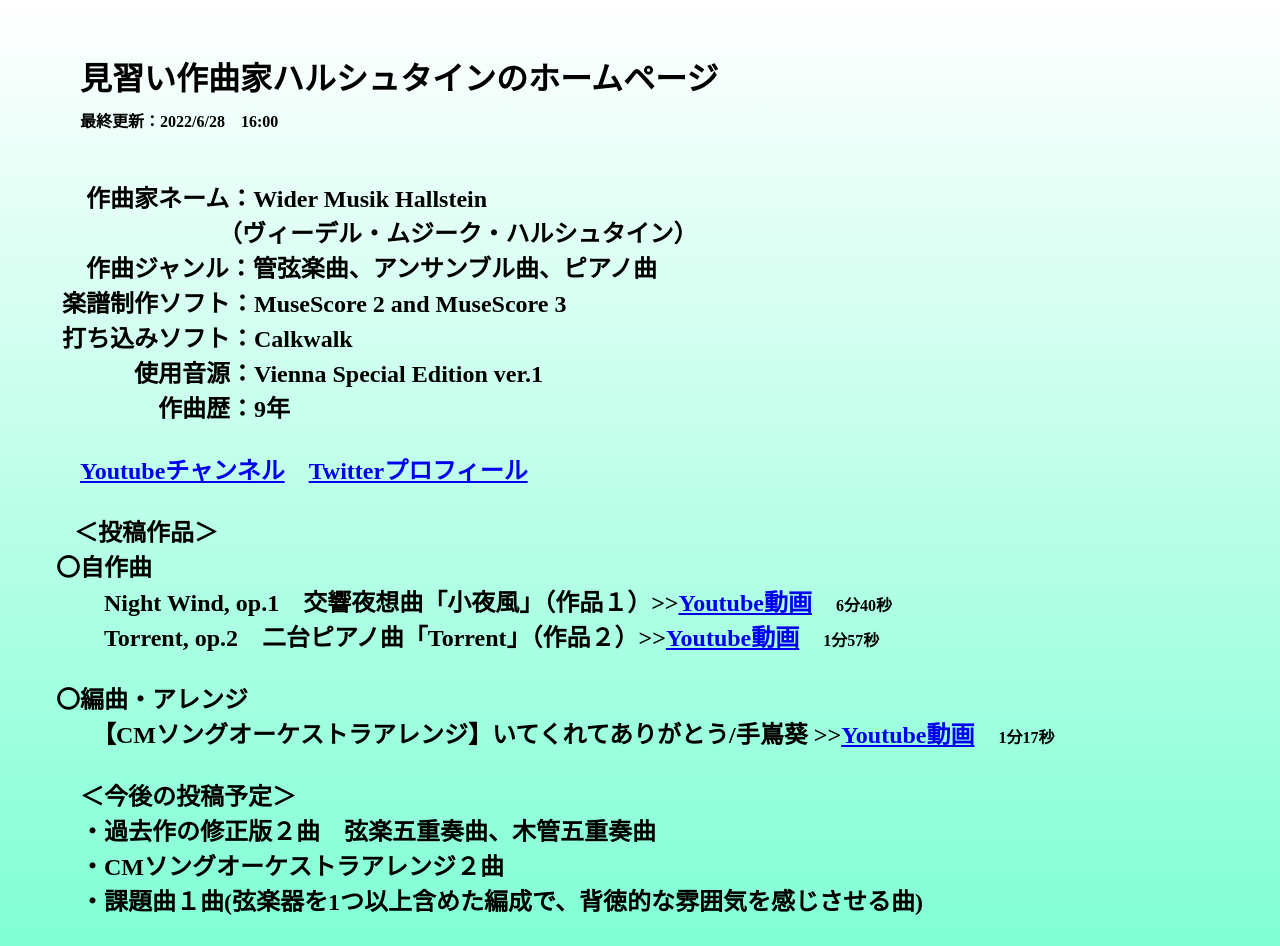
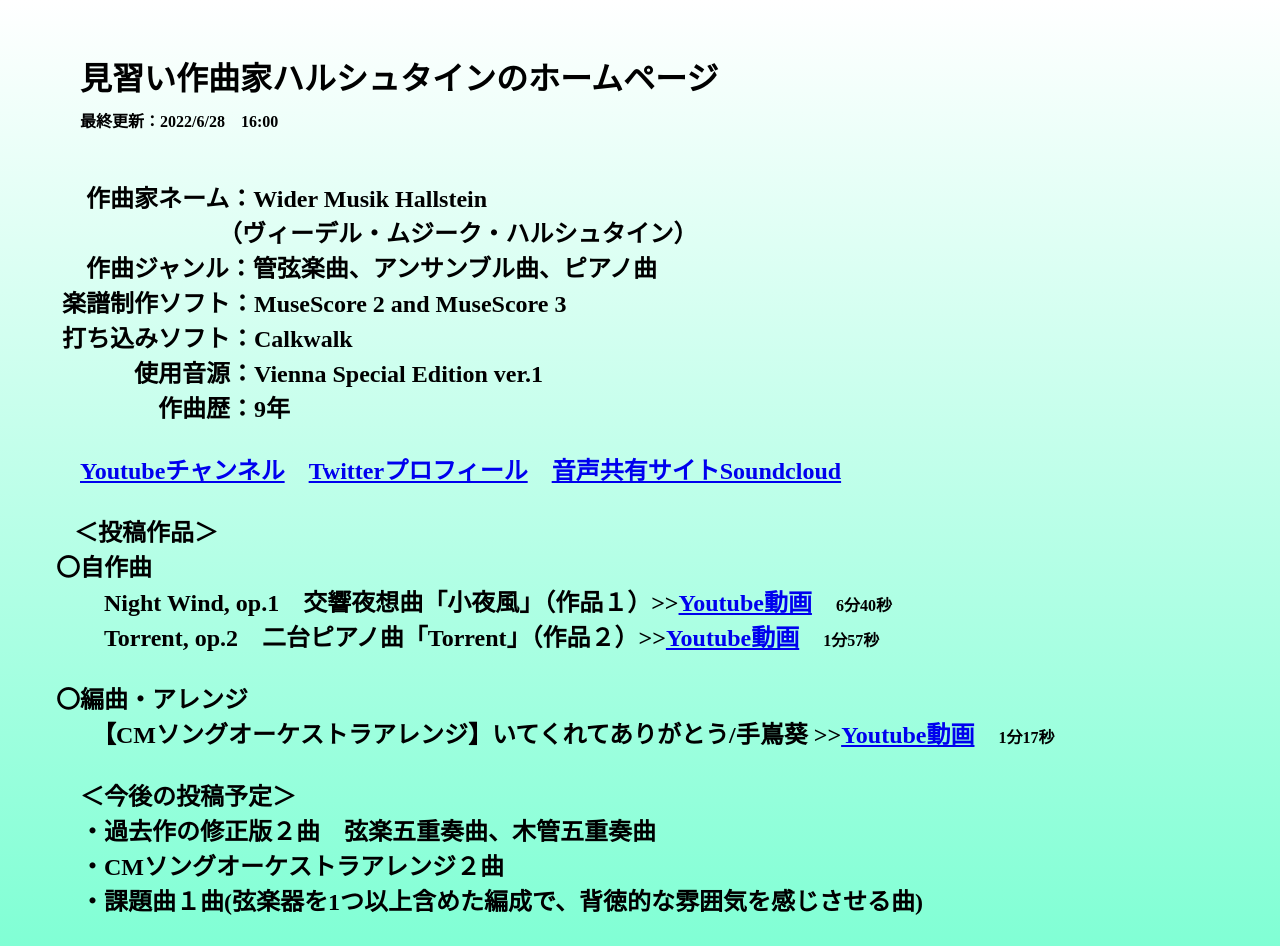
Before and after one commit to HallsteinMusic/Link_Storage, a plain HTML site: page index.html in a window 1280 px wide. Drawn offline with Linux system fonts and the light colour scheme.

Commit message:
Update index.html

```diff
--- a/index.html
+++ b/index.html
@@ -20,7 +20,7 @@
   　   打ち込みソフト：Calkwalk
  　    　　　使用音源：Vienna Special Edition ver.1
  　    　　　　作曲歴：9年<br>
-　　　<a href="https://www.youtube.com/channel/UCZv2gqAs4zWA07DGGZ9-zdA">Youtubeチャンネル</a>　<a href="https://twitter.com/Hallstein_Music">Twitterプロフィール</a><br>
+　　　<a href="https://www.youtube.com/channel/UCZv2gqAs4zWA07DGGZ9-zdA">Youtubeチャンネル</a>　<a href="https://twitter.com/Hallstein_Music">Twitterプロフィール</a>　<a href="https://soundcloud.com/wider-musik-hallstein">音声共有サイトSoundcloud</a><br>
 　   　＜投稿作品＞
    　 〇<strong>自作曲</strong>
 　　　　Night Wind, op.1　交響夜想曲「小夜風」（作品１）>><a href="https://youtu.be/FttyF4twOno">Youtube動画</a>　</font><font size="3" face="HGS 明朝E,MS 明朝,平成明朝">6分40秒</font><font size="5" face="HGS 明朝E,MS 明朝,平成明朝">
```
